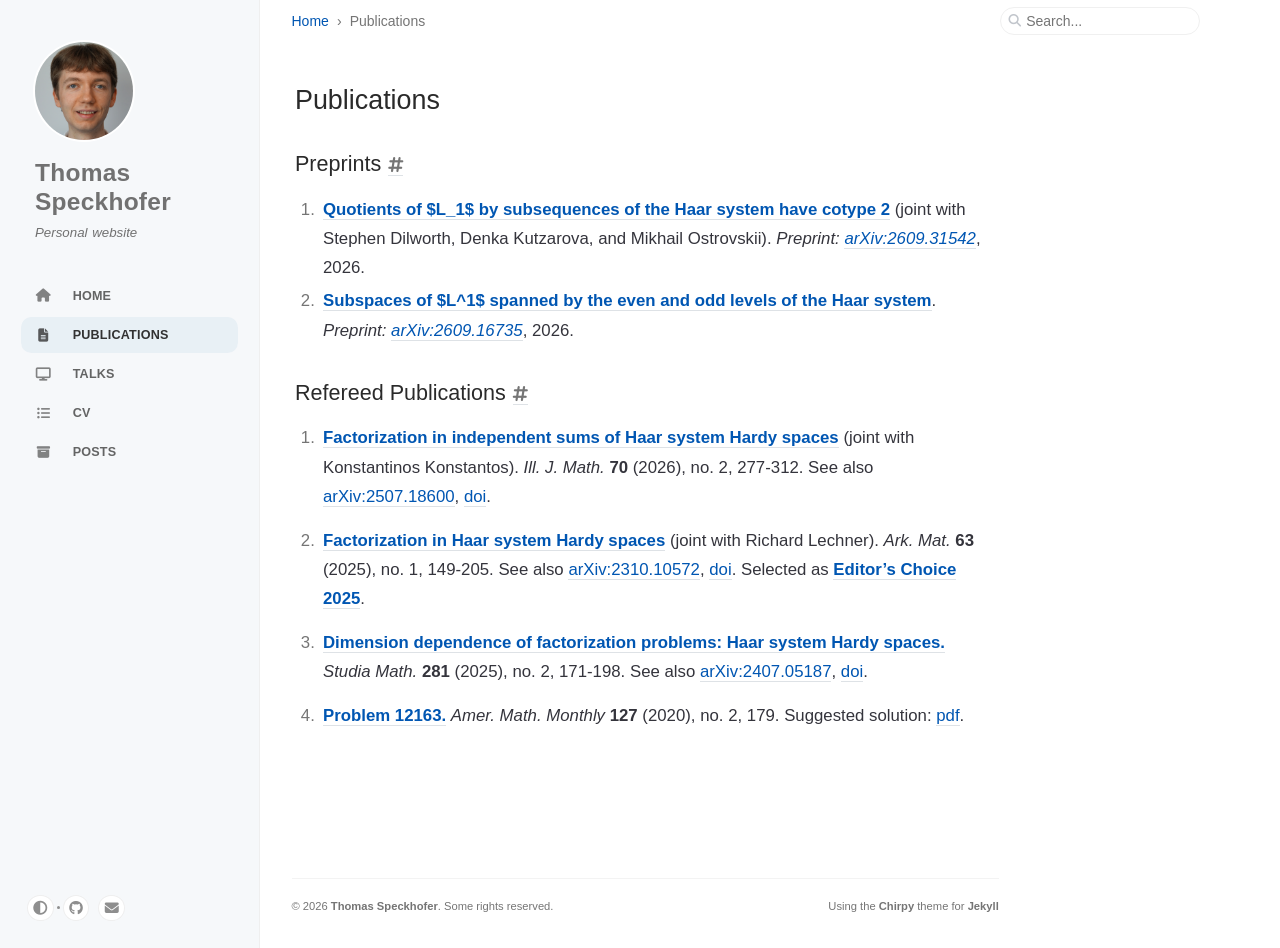
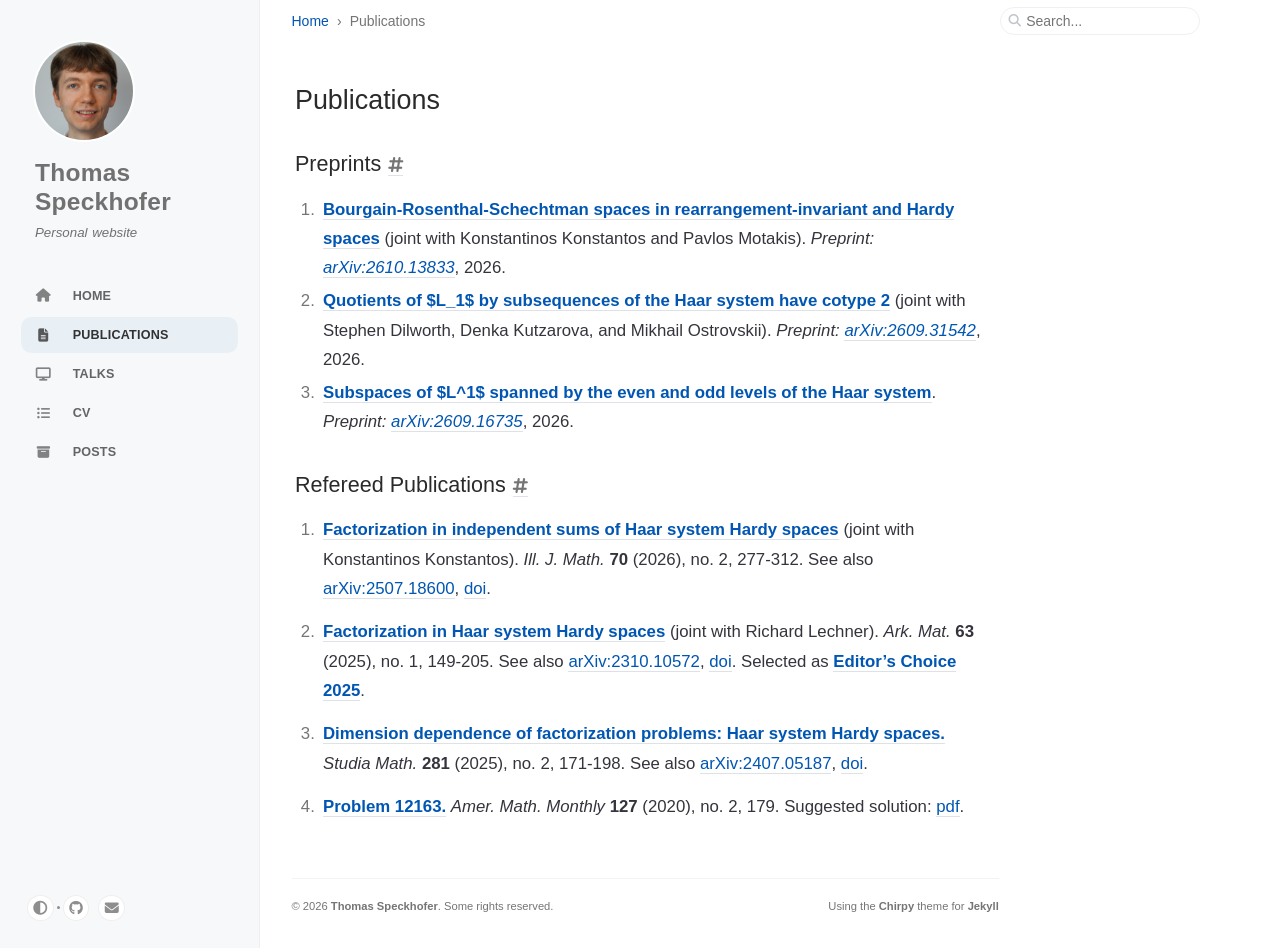
Before and after one commit to speckhofer/speckhofer.github.io, a Jekyll site: the page built from _tabs/publications.md, in a window 1280 px wide and 948 px high. Built offline with Jekyll 4.4.1, drawn with Linux system fonts in a browser that asks for light colours; cached includes are drawn as plain includes.

Commit message:
Update publications.md

```diff
--- a/_tabs/publications.md
+++ b/_tabs/publications.md
@@ -5,7 +5,7 @@ order: 1
 
 ## Preprints
 
-
+1. [**Bourgain-Rosenthal-Schechtman spaces in rearrangement-invariant and Hardy spaces**](https://arxiv.org/pdf/2610.13833) (joint with Konstantinos Konstantos and Pavlos Motakis). _Preprint: [arXiv:2610.13833](https://arxiv.org/abs/2610.13833)_, 2026.
 1. [**Quotients of $L_1$ by subsequences of the Haar system have cotype 2**](https://arxiv.org/pdf/2609.31542) (joint with Stephen Dilworth, Denka Kutzarova, and Mikhail Ostrovskii). _Preprint: [arXiv:2609.31542](https://arxiv.org/abs/2609.31542)_, 2026.
 1. [**Subspaces of $L^1$ spanned by the even and odd levels of the Haar system**](https://arxiv.org/pdf/2609.16735). _Preprint: [arXiv:2609.16735](https://arxiv.org/abs/2609.16735)_, 2026.
 
```
